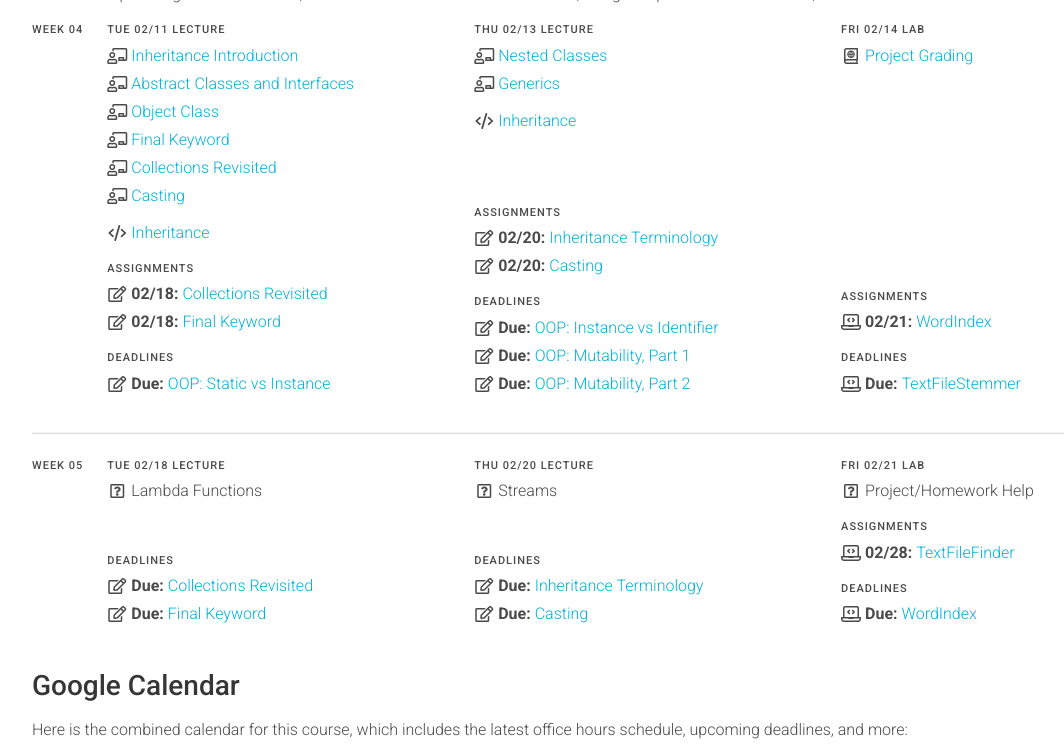
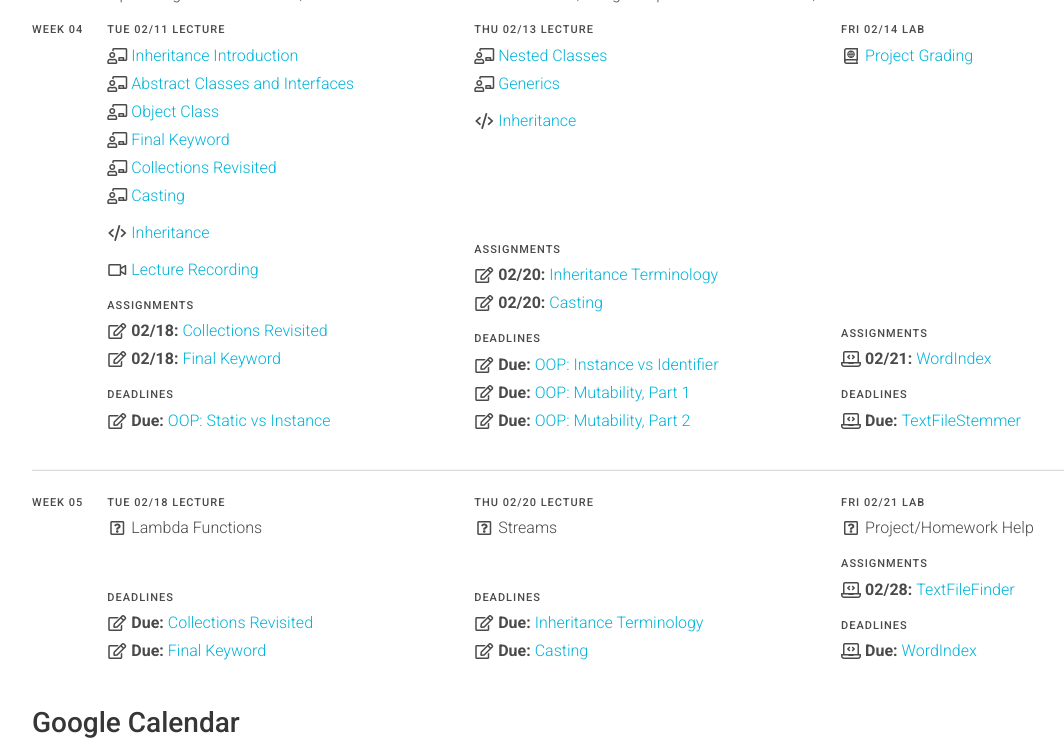
Before and after one commit to usf-cs212-2020/usf-cs212-2020.github.io, a Jekyll site: the page built from index.md, in a window 1280 px wide and 900 px high, scrolled down 499 px, cut to the strip 0-754 px from the top of the window. Shown: the whole strip, without its empty margins (32-1096 px from the left). Built offline with Jekyll 4.4.1, drawn with Linux system fonts in a browser that asks for light colours.

Commit message:
Adding recording.

```diff
--- a/_data/schedule.yml
+++ b/_data/schedule.yml
@@ -490,6 +490,11 @@ weeks:
             icon: *icon_code
             link: 'https://github.com/usf-cs212-2020/lectures/tree/master/Inheritance'
             bump: true
+
+          - text: 'Lecture Recording'
+            bump: true
+            icon: *icon_video
+            link: 'https://usfca.zoom.us/rec/share/-4t8HrPop0FJUNLh60ryU5Q7Rr77X6a813RM-_RbyUmJgKQHSbk_2bhpSAiSYBQN'
 
       - label: 'Assignments'
         align: true
```
